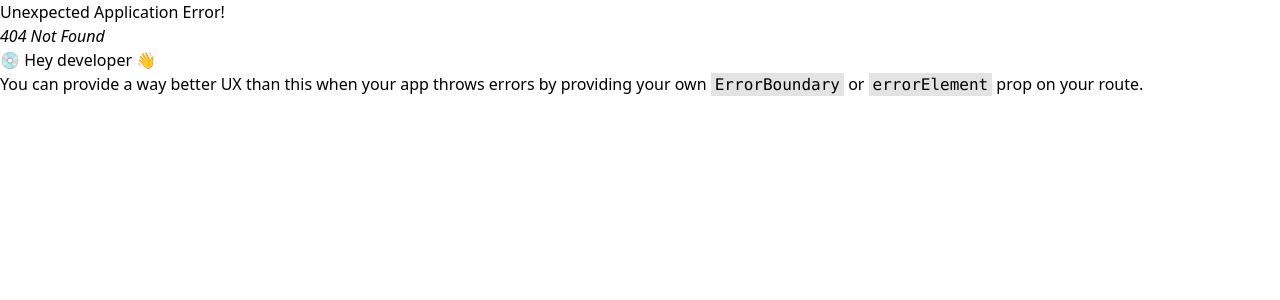
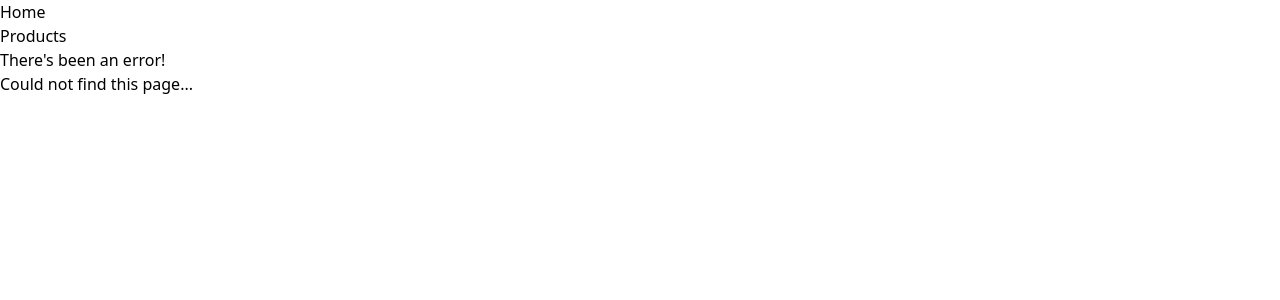
Before and after one commit to alexlieu/hanok, a React (Vite) app in the folder frontend/: page /products/1 in a window 1280 px wide. Before the commit this address had no page. Shown: the top 300 px of the page. Built offline with nearby package versions, Linux system fonts and the light colour scheme.

Commit message:
feat(error): Return error page for an undefined route

```diff
--- a/frontend/src/App.tsx
+++ b/frontend/src/App.tsx
@@ -3,11 +3,13 @@ import ProductsPage from './pages/Products';
 import './App.css';
 import RootLayout from './pages/Root';
 import HomePage from './pages/Home';
+import ErrorPage from './pages/Error';
 
 const router = createBrowserRouter([
   {
     path: '/',
     element: <RootLayout />,
+    errorElement: <ErrorPage />,
     children: [
       {path: '/products', element: < ProductsPage />},
       {path: '/', element: < HomePage />},
--- /dev/null
+++ b/frontend/src/pages/Error.tsx
@@ -0,0 +1,15 @@
+import MainNav from "../components/MainNav";
+
+const ErrorPage: React.FC = () => {
+    return (
+        <>
+            <MainNav />
+            <main>
+                <h1>There's been an error!</h1>
+                <p>Could not find this page...</p>
+            </main>
+        </>
+    )
+}
+
+export default ErrorPage;
```
